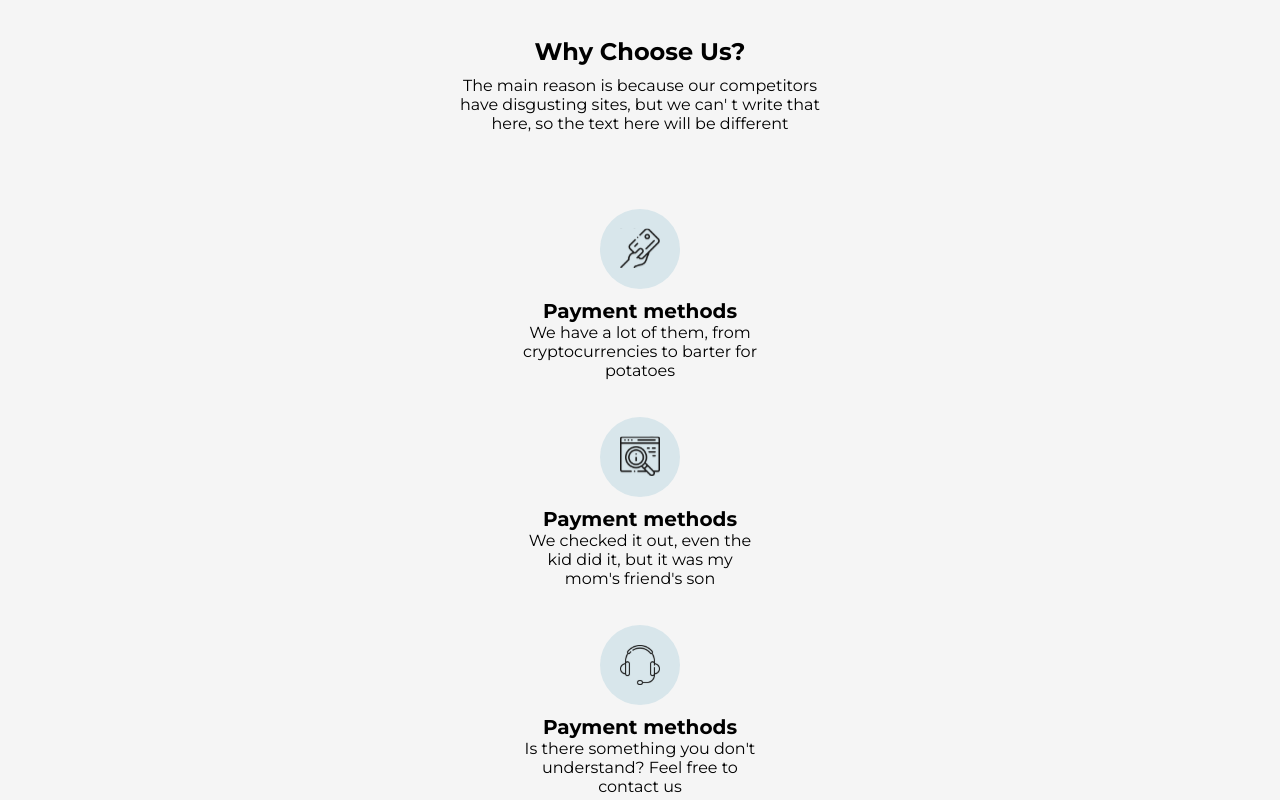
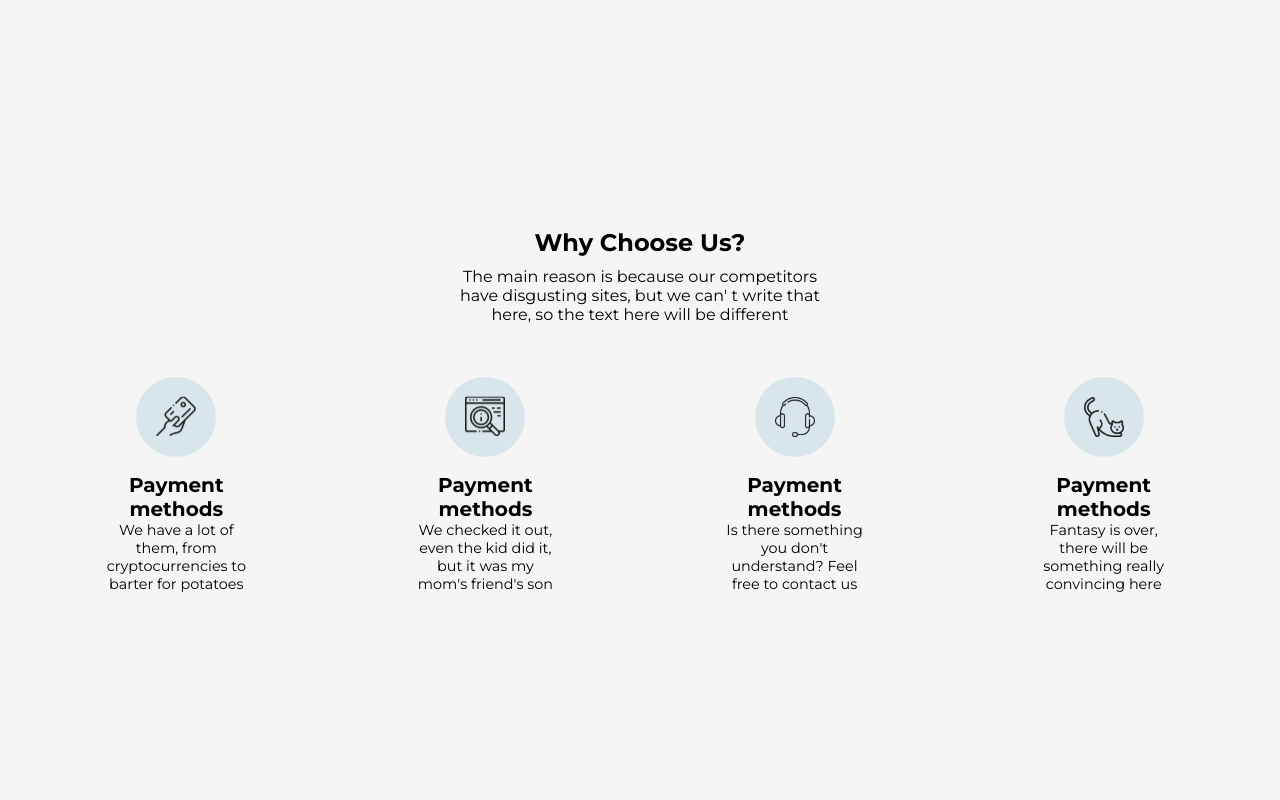
Before and after one commit to arc4dex/OnTrip, a React (Create React App) app: page / in a window 1280 px wide. Shown: the top 800 px of the page. Built offline with nearby package versions, Linux system fonts and the light colour scheme.

Commit message:
feat:flex-direction row in 600px or more

```diff
--- a/src/components/argumentsWhyChooseUs/style.js
+++ b/src/components/argumentsWhyChooseUs/style.js
@@ -5,9 +5,13 @@ export const ContainerAWCU = styled.div`
   height: fit-content;
   display: flex;
   flex-direction: column;
-  justify-content: center;
+  justify-content: space-evenly;
   align-items: center;
-  gap: 0.5rem;
+  gap: 1.5rem;
+
+  @media screen and (min-width: 600px) {
+    flex-direction: row;
+  }
 `;
 
 export const CardAWCU = styled.div`
@@ -17,7 +21,7 @@ export const CardAWCU = styled.div`
   flex-direction: column;
   justify-content: center;
   align-items: center;
-  gap: 10px;
+  gap: 1rem;
 
   img {
     width: 100%;
@@ -25,7 +29,8 @@ export const CardAWCU = styled.div`
   }
   > div {
     width: 30%;
-    min-width: 15rem;
+    min-width: 9rem;
+    max-height: 18rem;
     height: fit-content;
 
     h2 {
@@ -36,7 +41,7 @@ export const CardAWCU = styled.div`
 
     p {
       text-align: center;
-      font-size: 1rem;
+      font-size: .9rem;
     }
   }
 `;
--- a/src/components/whyChooseUs/style.js
+++ b/src/components/whyChooseUs/style.js
@@ -8,7 +8,7 @@ export const ContainerWCU = styled.div`
   justify-content: center;
   align-items: center;
   gap: 10px;
-  padding: 1.5rem;
+  padding: 1rem;
 `;
 export const HeaderWCU = styled.div`
   width: 100%;
--- a/src/styles/globalStyle.js
+++ b/src/styles/globalStyle.js
@@ -15,7 +15,7 @@ export const GlobalStyle = createGlobalStyle`
       align-items: center;
       justify-content: center;
       min-height: 100vh;
-      min-width: 100vw;
+      max-width: 100vw;
       background-color: #F5F5F5;
     }
 
```
Also changed, not shown: src/components/argumentsWhyChooseUs/index.jsx (+4 -3 lines).
